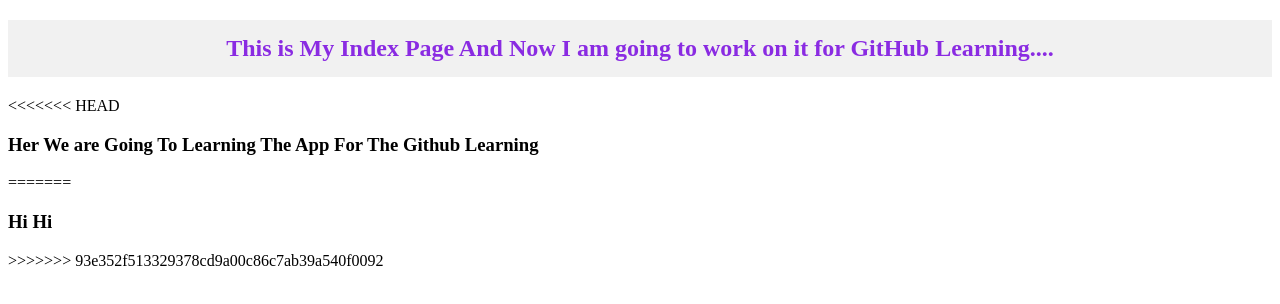
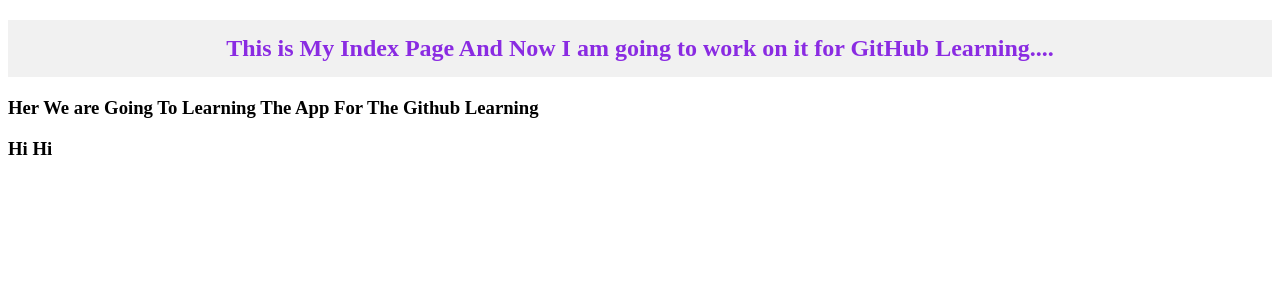
Before and after one commit to RajkumarPrajapati/Testig123, a plain HTML site: page index.html in a window 1280 px wide. Drawn offline with Linux system fonts and the light colour scheme.

Commit message:
Add New Lines

```diff
--- a/index.html
+++ b/index.html
@@ -5,14 +5,12 @@
      </head>
      <body>
          <header>
-             <di>
+             <div>
                  <h2>This is My Index Page And Now I am going to work on it for GitHub Learning....</h2>
-<<<<<<< HEAD
 				 <h3>Her We are Going To Learning The App For The Github Learning</h3>
-=======
-                  <h3>Hi Hi</h3>
->>>>>>> 93e352f513329378cd9a00c86c7ab39a540f0092
-             </di>
+
+                  <h3>Hi Hi</h3
+             </div>
          </header>
      </body>
 
```
